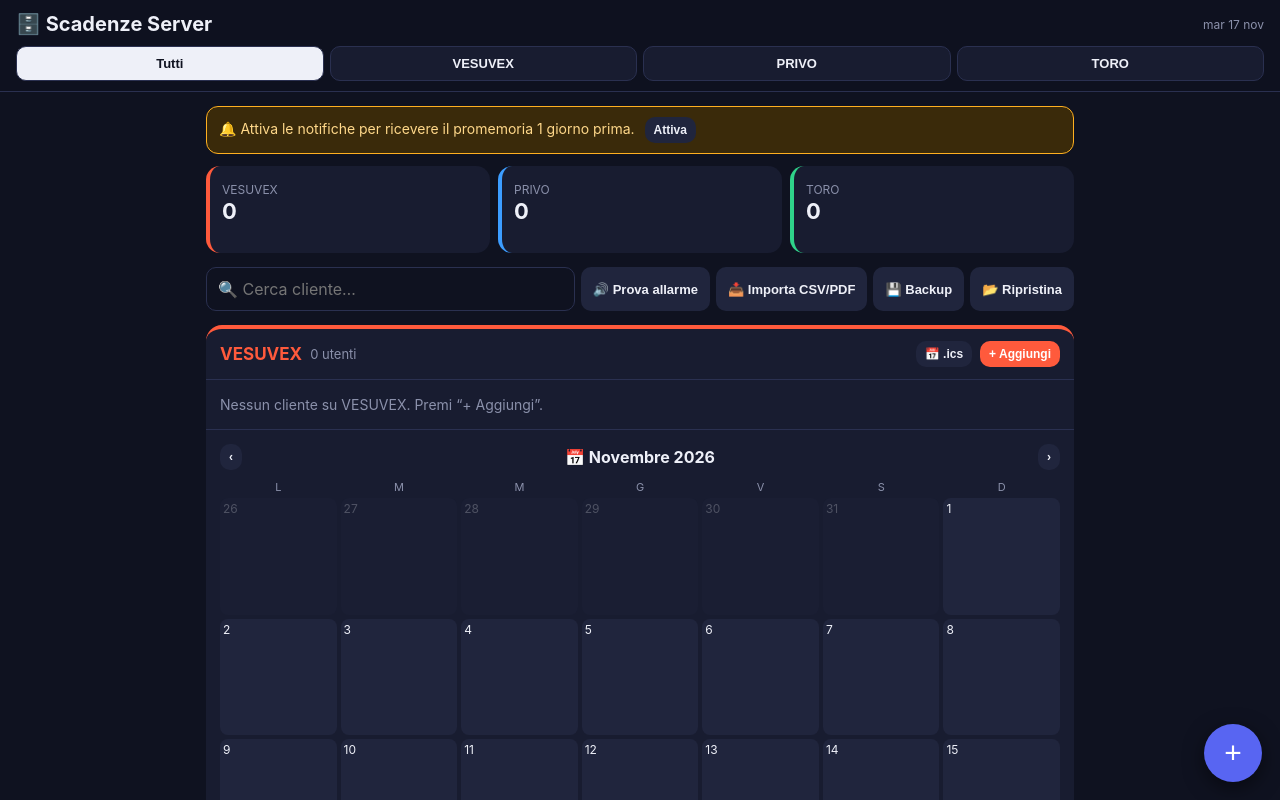
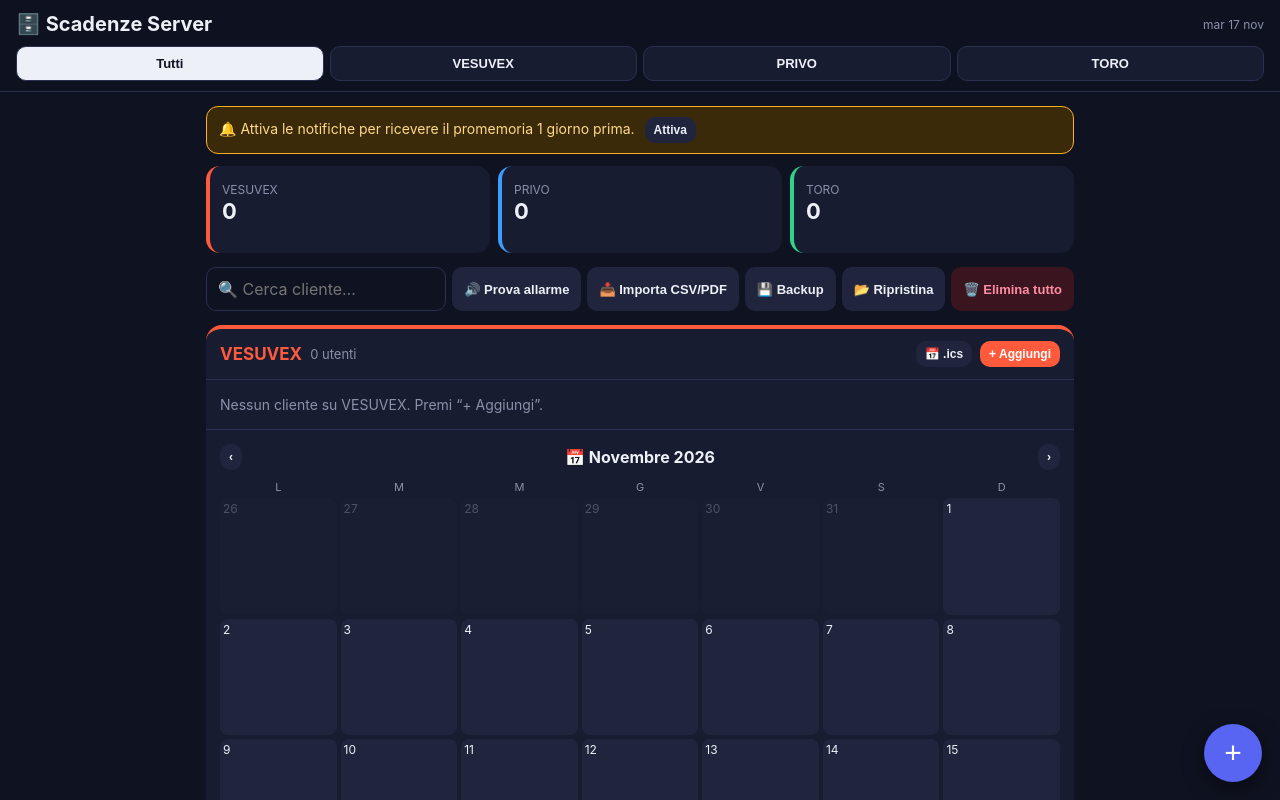
Before and after one commit to mglive89/scadenze-server, a plain HTML site: page index.html in a window 1280 px wide. Both pictures are taken after a click on the button "Tutti". Shown: the top 800 px of the page. Drawn offline with Linux system fonts and the light colour scheme.

Commit message:
Pulsante Elimina tutto (tutti i server o solo quello selezionato)
Co-Authored-By: Claude Opus 5.5 <noreply@anthropic.com>
Claude-Session: https://claude.ai/code/session_01ATgNFfSXYQo1GnUfXphWYk

```diff
--- a/index.html
+++ b/index.html
@@ -102,6 +102,7 @@ input,select,textarea{width:100%;padding:11px;border-radius:10px;border:1px soli
     <button class="btn" onclick="exportJSON()">💾 Backup</button>
     <button class="btn" onclick="document.getElementById('imp').click()">📂 Ripristina</button>
     <input type="file" id="imp" accept=".json" hidden>
+    <button class="btn red" id="delAllBtn" onclick="deleteAll()">🗑️ Elimina tutto</button>
   </div>
   <div id="list"></div>
 </main>
@@ -279,7 +280,7 @@ function renew(id){
   u.start = base; u.expiry = addMonths(base, u.months); save(); render();
 }
 document.querySelectorAll('.tab').forEach(t => t.onclick = () => { filter = t.dataset.s;
-  document.querySelectorAll('.tab').forEach(x => x.classList.toggle('on', x === t)); render(); });
+  document.querySelectorAll('.tab').forEach(x => x.classList.toggle('on', x === t)); updDelBtn(); render(); });
 $('q').oninput = render;
 
 // ---------- notifiche + allarme ----------
@@ -343,6 +344,21 @@ $('imp').onchange = e => { const f = e.target.files[0]; if (!f) return; f.text()
   if (!Array.isArray(d)) throw 0; if (confirm(`Ripristinare ${d.length} clienti? (sostituisce i dati attuali)`)) { users = d; save(); render(); } } catch { alert('File non valido'); } }); };
 function download(blob, name){ const a = document.createElement('a'); a.href = URL.createObjectURL(blob); a.download = name; a.click(); setTimeout(() => URL.revokeObjectURL(a.href), 2000); }
 
+
+// ---------- elimina tutto ----------
+function deleteAll(){
+  const target = filter === 'ALL' ? users : users.filter(u => u.server === filter);
+  const where = filter === 'ALL' ? 'di TUTTI i server' : 'del server ' + filter;
+  if (!target.length) return alert('Nessun cliente da eliminare.');
+  if (!confirm(`Eliminare ${target.length} clienti ${where}?`)) return;
+  if (confirm('Vuoi scaricare prima un backup?\nOK = scarica backup e poi elimina\nAnnulla = elimina senza backup')) exportJSON();
+  if (!confirm(`ULTIMA CONFERMA: elimino definitivamente ${target.length} clienti ${where}.`)) return;
+  const ids = new Set(target.map(u => u.id));
+  users = users.filter(u => !ids.has(u.id));
+  Object.keys(notified).forEach(k => { if (ids.has(k.split('|')[0])) delete notified[k]; });
+  save(); render(); alert('🗑️ Eliminati ' + ids.size + ' clienti.');
+}
+function updDelBtn(){ $('delAllBtn').textContent = filter === 'ALL' ? '🗑️ Elimina tutto' : '🗑️ Elimina tutti ' + filter; }
 
 // ---------- import CSV / PDF ----------
 let impRows = [];
```
